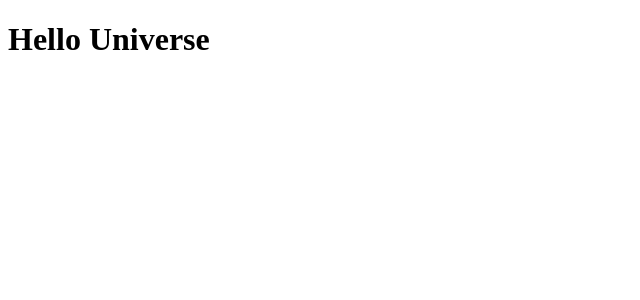
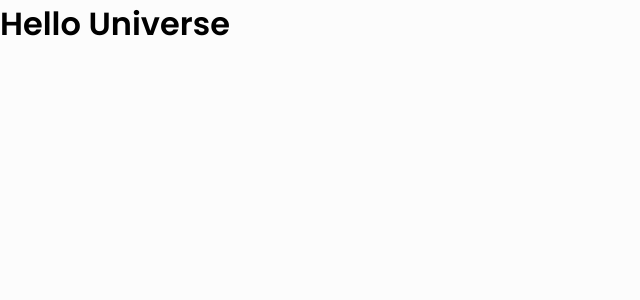
Before and after one commit to elsonaraujojr/segware-react, a React (Create React App) app: page / in a window 1280 px wide. Shown: the top 300 px of the page, without its empty margins (0-640 px from the left). Built offline with nearby package versions, Linux system fonts and the light colour scheme.

Commit message:
Init styled-components

```diff
--- a/package.json
+++ b/package.json
@@ -16,6 +16,8 @@
     "@types/node": "^17.0.25",
     "@types/react": "^18.0.5",
     "@types/react-dom": "^18.0.1",
+    "@types/styled-components": "^5.1.25",
+    "styled-components": "^5.3.5",
     "typescript": "^4.6.3"
   },
   "scripts": {
--- a/public/index.html
+++ b/public/index.html
@@ -1,24 +1,18 @@
 <!DOCTYPE html>
 <html lang="en">
   <head>
+    <link rel="preconnect" href="https://fonts.googleapis.com">
+    <link rel="preconnect" href="https://fonts.gstatic.com" crossorigin>
     <meta charset="utf-8" />
     <link rel="icon" href="%PUBLIC_URL%/favicon.ico" />
     <meta name="viewport" content="width=device-width, initial-scale=1" />
 
     <title>Teste Segware React</title>
+
+    <link href="https://fonts.googleapis.com/css2?family=Poppins:wght@400;600&display=swap" rel="stylesheet">
   </head>
   <body>
     <noscript>You need to enable JavaScript to run this app.</noscript>
     <div id="root"></div>
-    <!--
-      This HTML file is a template.
-      If you open it directly in the browser, you will see an empty page.
-
-      You can add webfonts, meta tags, or analytics to this file.
-      The build step will place the bundled scripts into the <body> tag.
-
-      To begin the development, run `npm start` or `yarn start`.
-      To create a production bundle, use `npm run build` or `yarn build`.
-    -->
   </body>
 </html>
--- a/src/App.tsx
+++ b/src/App.tsx
@@ -1,8 +1,10 @@
+import { GlobalStyle } from "./styles/global";
 
 export function App() {
   return (
     <div className="App">
       <h1>Hello Universe</h1>
+      <GlobalStyle />
     </div>
   );
 }
--- /dev/null
+++ b/src/styles/global.ts
@@ -0,0 +1,49 @@
+import { createGlobalStyle } from "styled-components";
+
+export const GlobalStyle = createGlobalStyle`
+
+  :root {
+    --background: #fcfcfc;
+  }
+
+  * {
+    margin: 0;
+    padding: 0;
+    box-sizing: border-box;
+  }
+
+  html {
+    // 1rem = font-size: 16px
+
+    @media (max-width: 1080px) {
+      font-size: 93.75%; /* 16 x 0.9375 = 15px */
+    }
+
+    @media (max-width: 720px) {
+      font-size: 87.5%; /* 16 x 0.875 = 14px */
+    }
+  }
+
+  body {
+    background: var(--background);
+    -webkit-font-smoothing: antialiased;
+  }
+
+  body, input, textarea, button {
+    font-family: 'Poppins', sans-serif;
+    font-weight: 400;
+  }
+
+  h1, h2, h3, h4, h5, h6, strong {
+    font-weight: 600;
+  }
+
+  button {
+    cursor: pointer;
+  }
+
+  [disabled] {
+    opacity: 0.6 ;
+    cursor: not-allowed;
+  }
+`;
```
Also changed, not shown: src/assets/images/segware-branco.webp (added), 1 other file (tests, documents, lock files or other folders).
